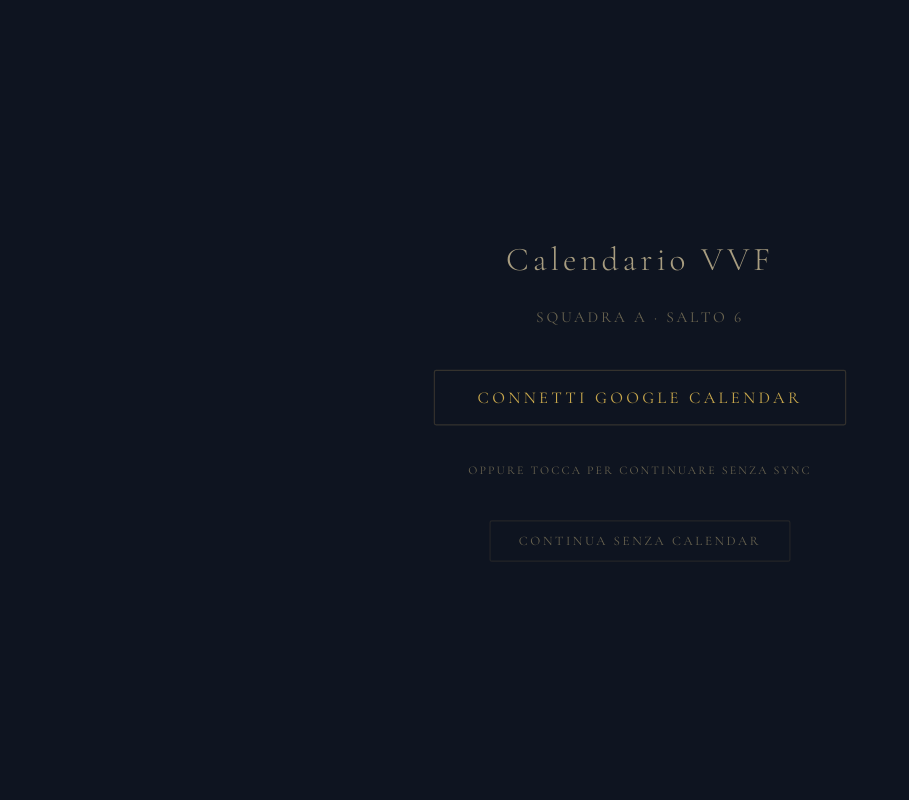
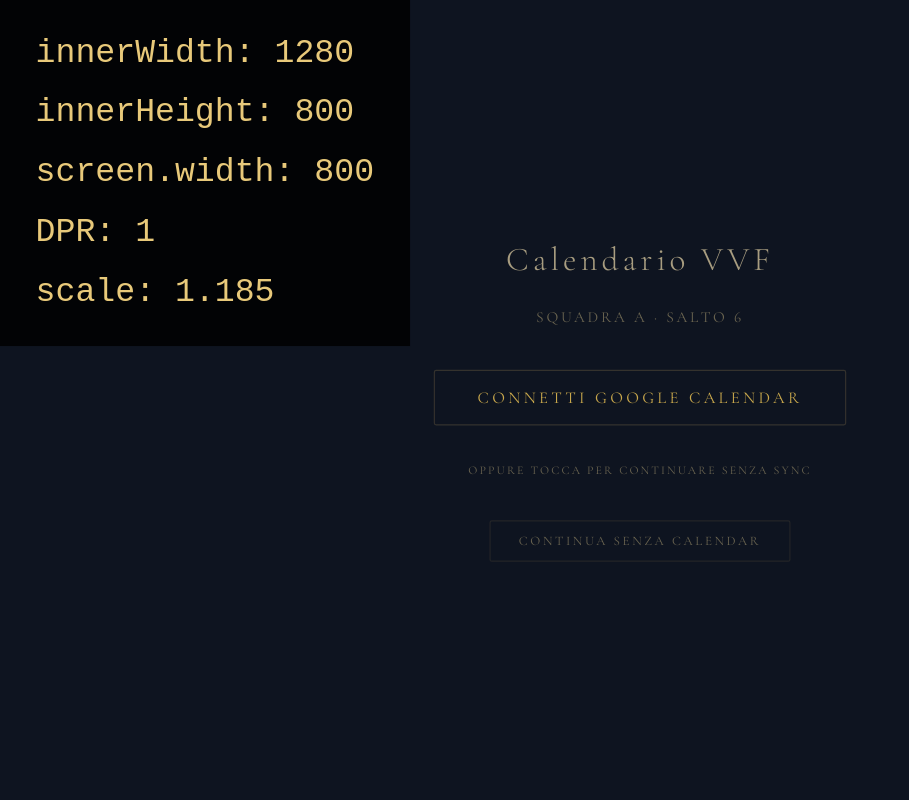
Before and after one commit to marcorubechini/Calendario, a plain HTML site: page index.html in a window 1280 px wide. Shown: the whole page, without its empty margins (0-909 px from the left). Drawn offline with nearby package versions, Linux system fonts and the light colour scheme; a web font is replaced by a local one.

Commit message:
Update index.html

```diff
--- a/index.html
+++ b/index.html
@@ -1084,6 +1084,21 @@
 scaleLayout();
 window.addEventListener('resize', scaleLayout);
 
+// DEBUG — rimuovere dopo diagnosi
+(function() {
+  const d = document.createElement('div');
+  d.style.cssText = 'position:fixed;top:0;left:0;z-index:9999;background:rgba(0,0,0,0.85);color:#e8c97a;font-family:monospace;font-size:28px;padding:20px 30px;line-height:1.8;pointer-events:none;';
+  d.id = 'dbg';
+  d.innerHTML = [
+    'innerWidth: '  + window.innerWidth,
+    'innerHeight: ' + window.innerHeight,
+    'screen.width: '+ window.screen.width,
+    'DPR: '         + window.devicePixelRatio,
+    'scale: '       + (window.innerWidth/1080).toFixed(3),
+  ].join('<br>');
+  document.body.appendChild(d);
+})();
+
 applyTheme();
 if (accessToken) {
   hideLoginOverlay();
```
